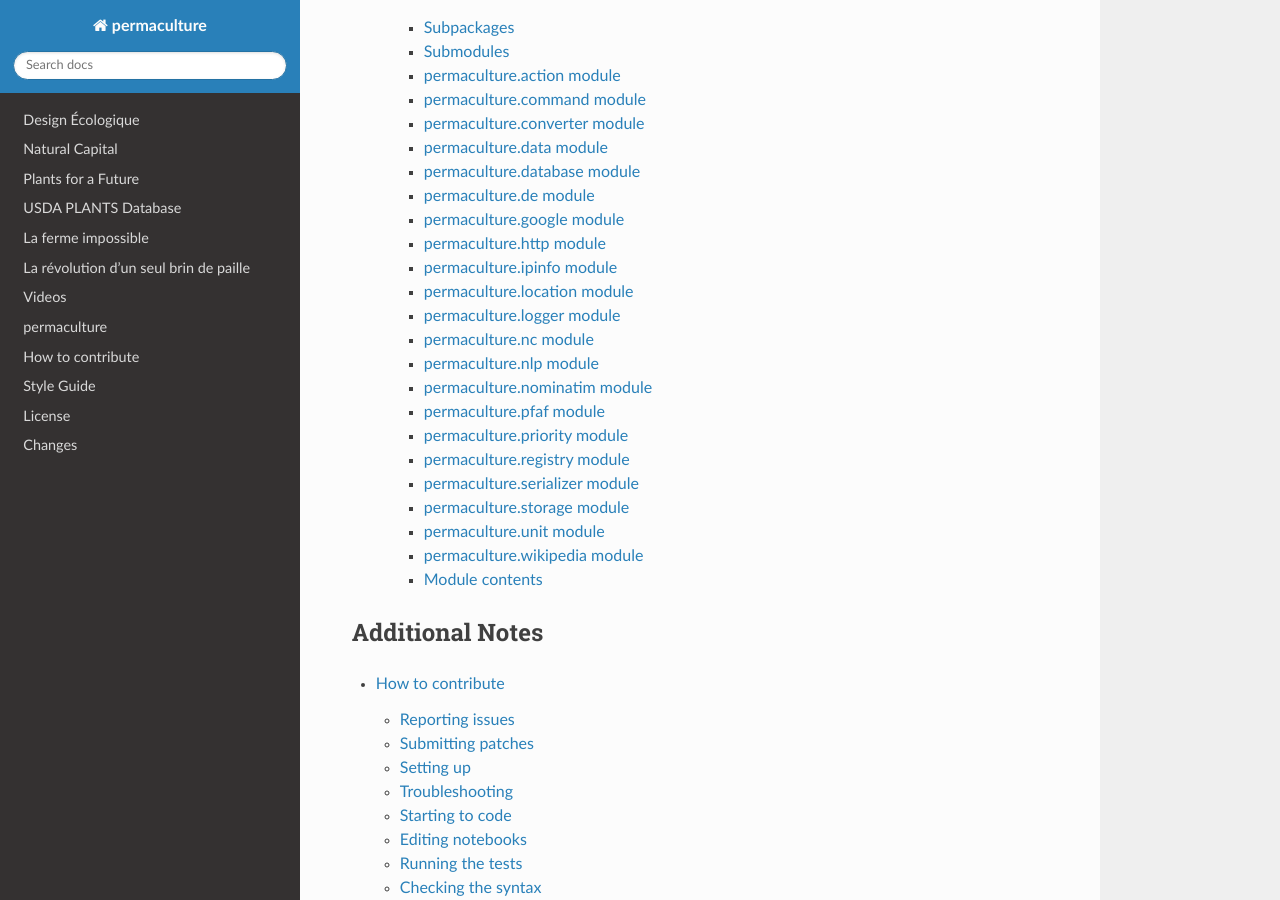
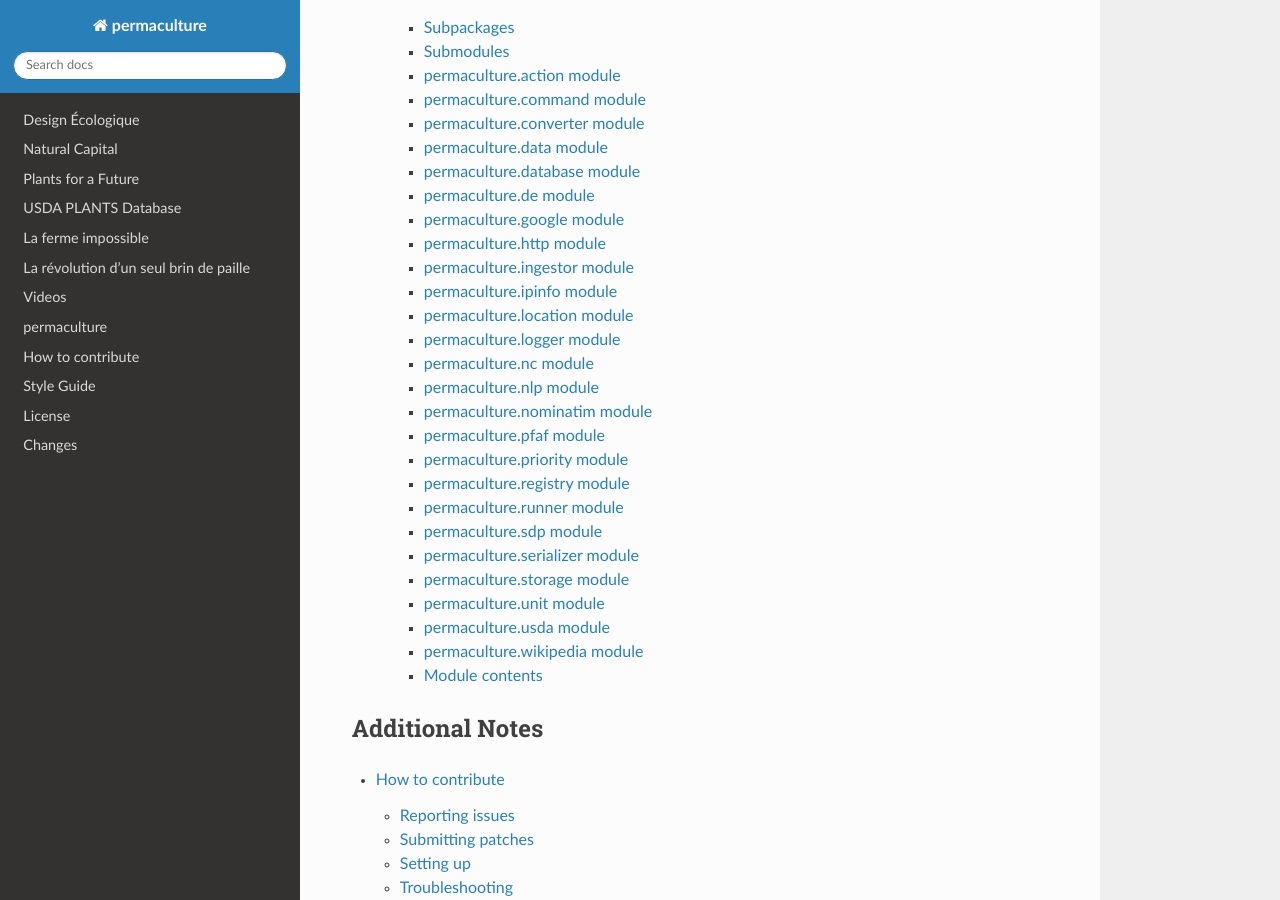
Before and after one commit to cr3/permaculture, a Sphinx documentation site: the page built from docs/index.rst, in a window 1280 px wide and 900 px high, scrolled down 908 px. Built offline with Sphinx 7.4.7 and the Read the Docs theme 3.1.0, drawn with Linux system fonts in a browser that asks for light colours; the version number could not be read and is left out.

Commit message:
Update docs

```diff
--- a/docs/permaculture.rst
+++ b/docs/permaculture.rst
@@ -74,6 +73,14 @@
 ------------------------
 
 .. automodule:: permaculture.http
+   :members:
+   :undoc-members:
+   :show-inheritance:
+
+permaculture.ingestor module
+----------------------------
+
+.. automodule:: permaculture.ingestor
    :members:
    :undoc-members:
    :show-inheritance:
@@ -150,6 +157,22 @@
    :undoc-members:
    :show-inheritance:
 
+permaculture.runner module
+--------------------------
+
+.. automodule:: permaculture.runner
+   :members:
+   :undoc-members:
+   :show-inheritance:
+
+permaculture.sdp module
+-----------------------
+
+.. automodule:: permaculture.sdp
+   :members:
+   :undoc-members:
+   :show-inheritance:
+
 permaculture.serializer module
 ------------------------------
 
@@ -174,6 +197,14 @@
    :undoc-members:
    :show-inheritance:
 
+permaculture.usda module
+------------------------
+
+.. automodule:: permaculture.usda
+   :members:
+   :undoc-members:
+   :show-inheritance:
+
 permaculture.wikipedia module
 -----------------------------
 
```
Also changed, not shown: other parts of docs/permaculture.rst (+0 -1 lines), docs/permaculture.usda.rst (deleted, +0 -8 lines).
